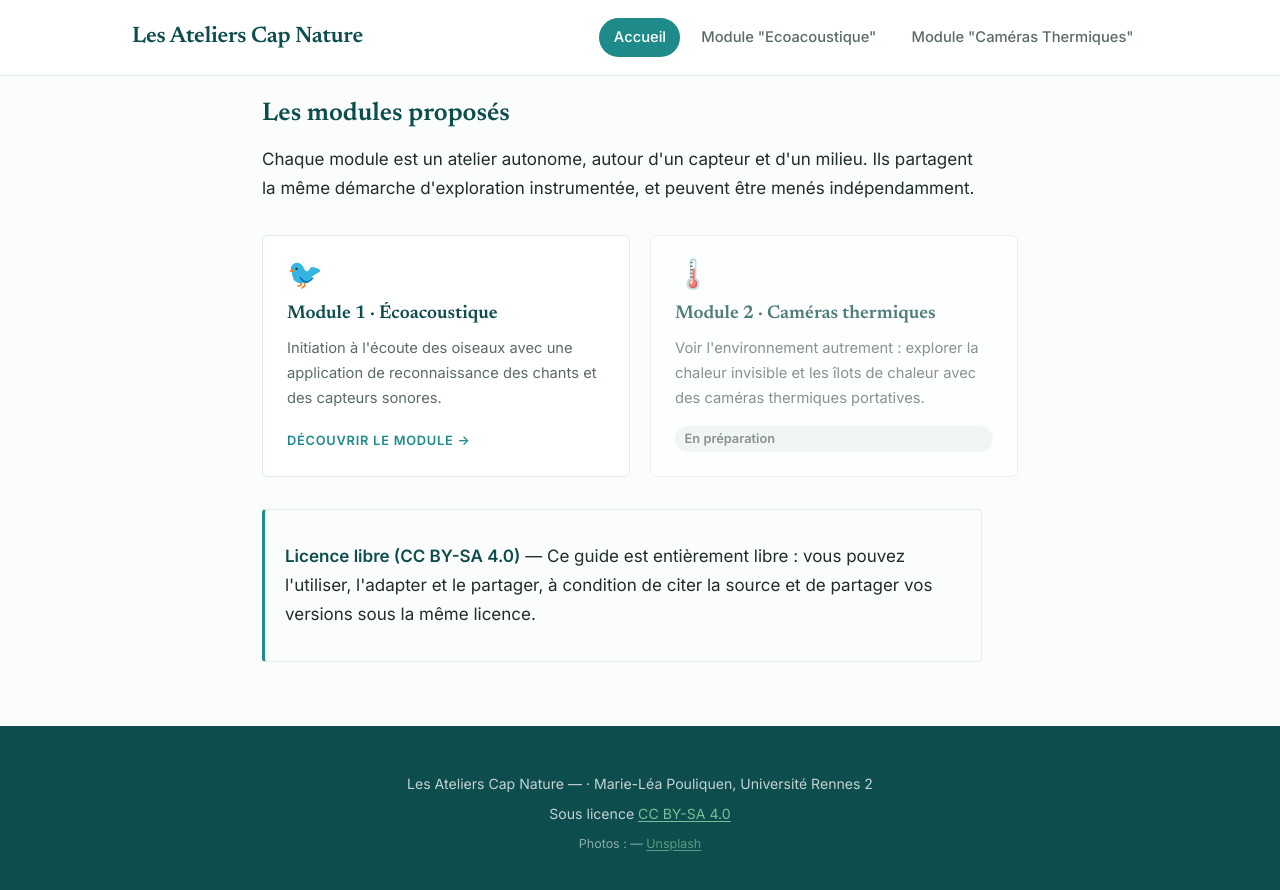
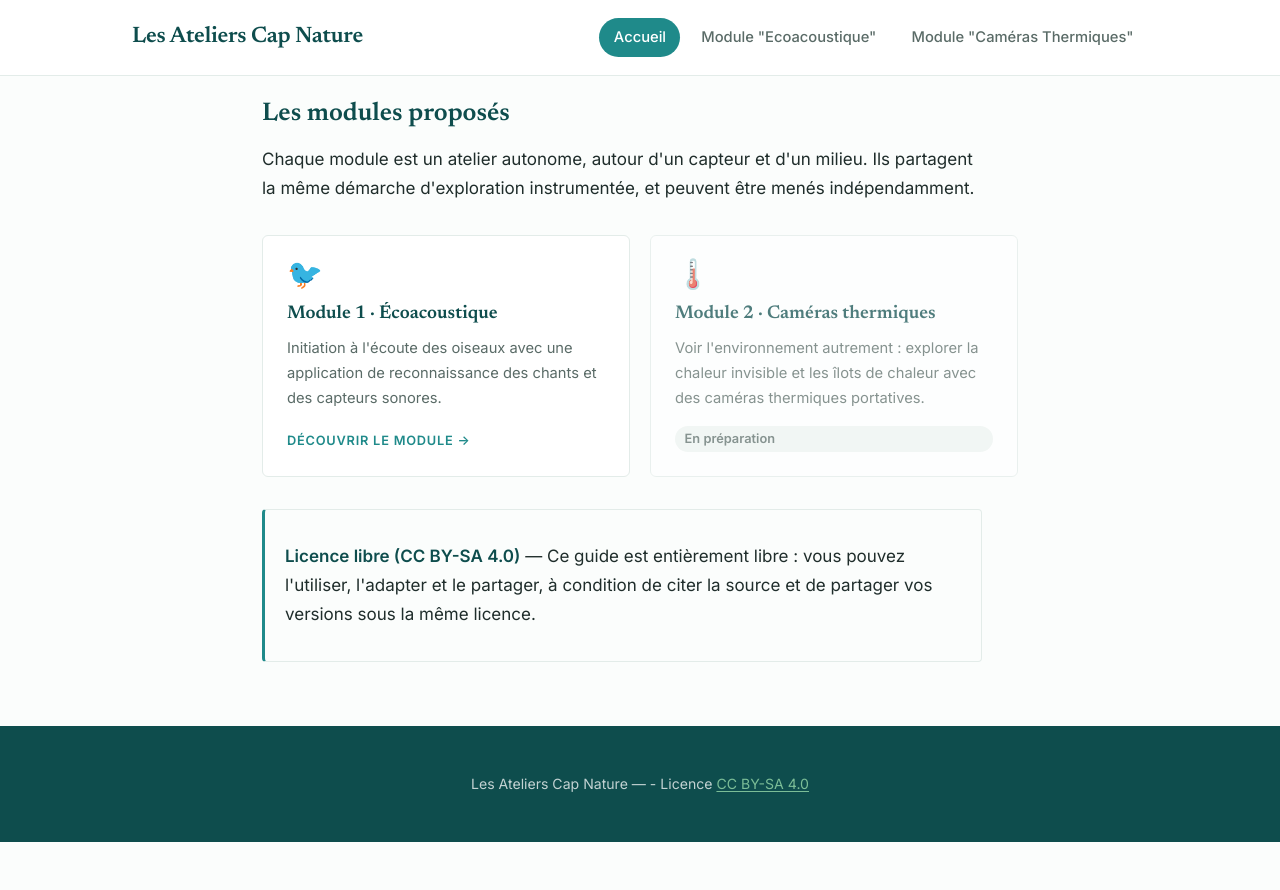
Before and after one commit to marieleapouliquen/wiki-cap-nature, a Jekyll site: the page built from index.md, in a window 1280 px wide and 900 px high, scrolled down 1573 px. Shown: the top 890 px of the window. Built offline with Jekyll 4.4.1, drawn with Linux system fonts in a browser that asks for light colours; after the commit the page ends 2415 px from its top, so only the background shows below that.

Commit message:
Update footer.html

```diff
--- a/_includes/footer.html
+++ b/_includes/footer.html
@@ -1,7 +1,3 @@
 <footer class="site-footer">
-  <p>{{ site.title }} — {{ site.tagline }} · Marie-Léa Pouliquen, Université Rennes 2</p>
-  <p>Sous licence <a href="https://creativecommons.org/licenses/by-sa/4.0/">CC BY-SA 4.0</a></p>
-  {%- if page.show_photo_credits -%}
-  <p style="font-size: 0.78rem; opacity: 0.7;">Photos&nbsp;: {{ site.photo_credits }} — <a href="https://unsplash.com/">Unsplash</a></p>
-  {%- endif -%}
+  <p>{{ site.title }} — {{ site.tagline }} - Licence <a href="https://creativecommons.org/licenses/by-sa/4.0/">CC BY-SA 4.0</a></p>
 </footer>
```
